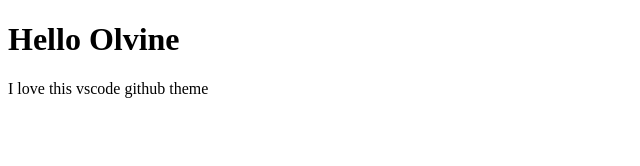
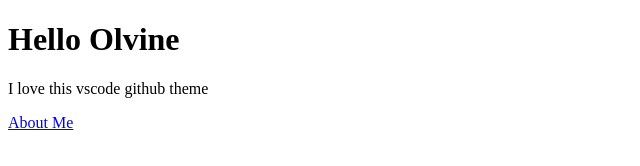
Before and after one commit to Olvine23/olvine-podcast, a Gatsby site: page / in a window 1280 px wide. Shown: the full height of the page, 0-640 px from the left. Built offline with nearby package versions, Linux system fonts and the light colour scheme; Gatsby itself is replaced by a stand-in of ours.

Commit message:
add three

```diff
--- a/src/pages/about.js
+++ b/src/pages/about.js
@@ -1,4 +1,6 @@
-import * as React from 'react'
+import * as React from 'react';
+import {Link} from 'gatsby'
+
 
 const About = () => {
     return (
@@ -7,6 +9,7 @@ const About = () => {
     <p>This is a page that describes Me</p>
     <p>Olvine George</p>
     <h3>Get In Touch</h3>
+    <Link to = "/">Back to home</Link>
     </>
     );
 };
--- a/src/pages/index.js
+++ b/src/pages/index.js
@@ -1,13 +1,15 @@
 import * as React from "react";
+import { Link } from 'gatsby';
 
 
 const HomePage = () => {
 
   return (
-    <>
+    <main>
      <h1>Hello Olvine</h1>
      <p>I love this vscode github theme</p>
-    </>
+     <Link to = "about">About Me</Link>
+    </main>
   );
  };
 
```
